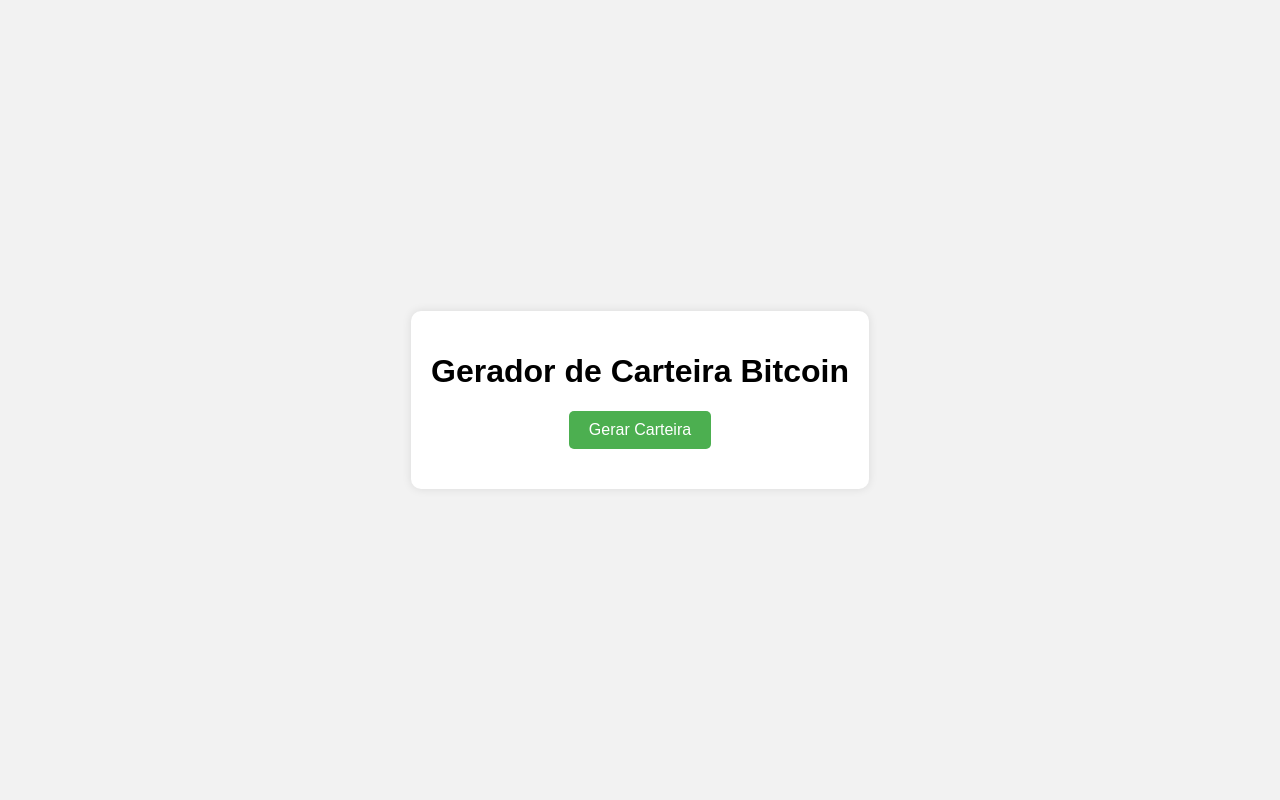
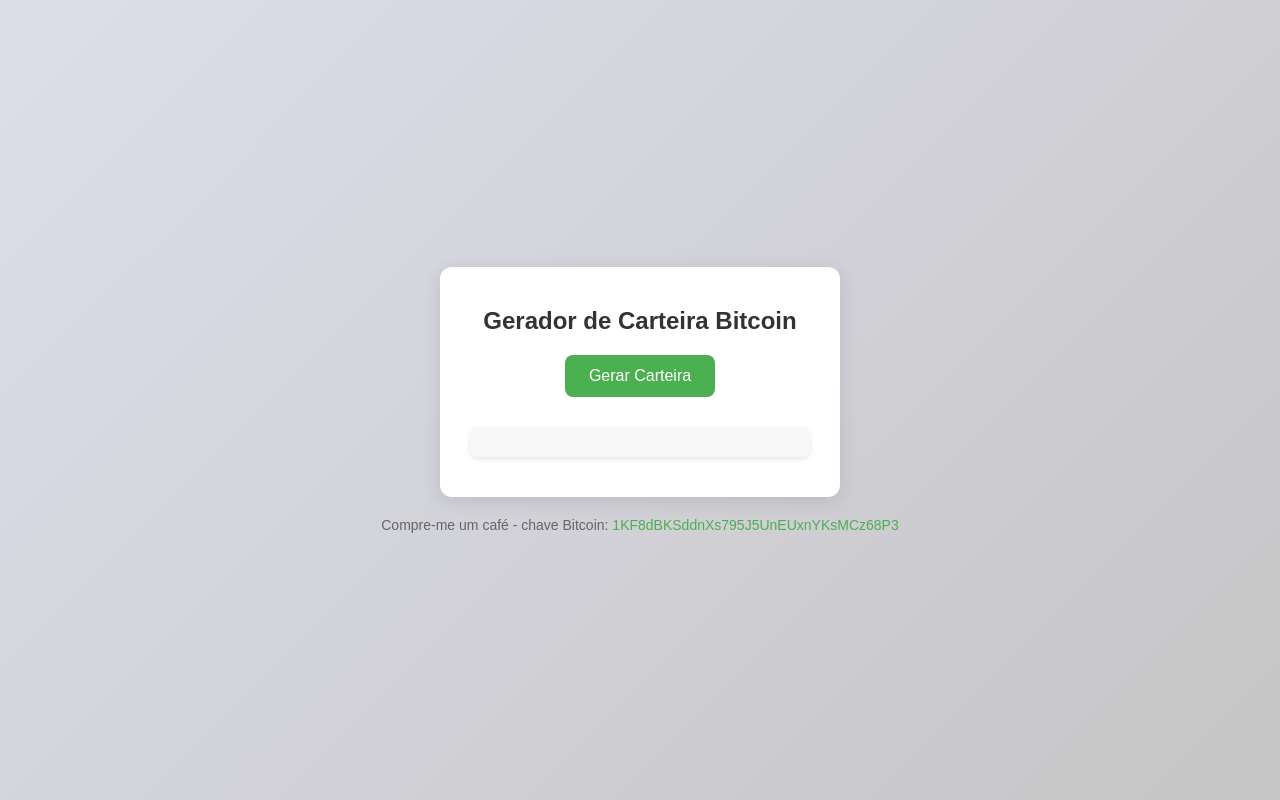
Before and after one commit to Alekssandher/cripto-wallet, a website: page src/index.html in a window 1280 px wide. Drawn offline with Linux system fonts and the light colour scheme.

Commit message:
Feat: compre-me um cafe

```diff
--- a/src/index.html
+++ b/src/index.html
@@ -5,40 +5,93 @@
     <meta name="viewport" content="width=device-width, initial-scale=1.0">
     <title>Gerador de Carteira Bitcoin</title>
     <style>
+        /* Estilos gerais */
+        * {
+            box-sizing: border-box;
+            margin: 0;
+            padding: 0;
+        }
         body {
             font-family: Arial, sans-serif;
             display: flex;
             flex-direction: column;
             align-items: center;
             justify-content: center;
-            height: 100vh;
-            margin: 0;
-            background-color: #f2f2f2;
+            min-height: 100vh;
+            background: linear-gradient(135deg, #dedeeb, #c5c5c5);
+            color: #333;
         }
+
+        /* Container principal */
         .container {
             text-align: center;
-            background-color: #fff;
-            padding: 20px;
-            border-radius: 10px;
-            box-shadow: 0px 0px 10px rgba(0, 0, 0, 0.1);
+            background-color: #ffffff;
+            padding: 40px 30px;
+            border-radius: 12px;
+            box-shadow: 0px 4px 20px rgba(0, 0, 0, 0.1);
+            max-width: 400px;
+            width: 100%;
+            transition: box-shadow 0.3s;
         }
+        .container:hover {
+            box-shadow: 0px 6px 25px rgba(0, 0, 0, 0.2);
+        }
+
+        /* Cabeçalho */
+        h1 {
+            font-size: 24px;
+            color: #333;
+            margin-bottom: 20px;
+        }
+
+        /* Botão */
         button {
-            padding: 10px 20px;
+            padding: 12px 24px;
             font-size: 16px;
             background-color: #4CAF50;
             color: white;
             border: none;
-            border-radius: 5px;
+            border-radius: 8px;
             cursor: pointer;
+            transition: background-color 0.3s, transform 0.2s;
         }
         button:hover {
             background-color: #45a049;
+            transform: scale(1.05);
         }
+
+        /* Saída */
         .output {
+            margin-top: 30px;
+            padding: 15px;
+            background-color: #f8f8f8;
+            border-radius: 8px;
+            box-shadow: 0px 2px 5px rgba(0, 0, 0, 0.1);
+            text-align: left;
+            font-size: 14px;
+            line-height: 1.6;
+            color: #333;
+            word-wrap: break-word;
+        }
+        .output p {
+            margin: 10px 0;
+        }
+        .output strong {
+            color: #4e54c8;
+        }
+
+        /* Rodapé */
+        footer {
             margin-top: 20px;
-            text-align: left;
-            max-width: 300px;
-            word-wrap: break-word;
+            font-size: 14px;
+            color: #666;
+        }
+        footer a {
+            color: #4CAF50;
+            text-decoration: none;
+        }
+        footer a:hover {
+            text-decoration: underline;
         }
     </style>
 </head>
@@ -48,6 +101,10 @@
         <button onclick="generateWallet()">Gerar Carteira</button>
         <div class="output" id="output"></div>
     </div>
+
+    <footer>
+        <p>Compre-me um café - chave Bitcoin: <a href="https://blockchain.com/btc/address/1KF8dBKSddnXs795J5UnEUxnYKsMCz68P3" target="_blank">1KF8dBKSddnXs795J5UnEUxnYKsMCz68P3</a></p>
+    </footer>
 
     <script>
         function generateWallet() {
@@ -61,7 +118,7 @@
                     `;
                 })
                 .catch(error => {
-                    document.getElementById('output').innerHTML = '<p>Erro ao gerar carteira.</p>';
+                    document.getElementById('output').innerHTML = '<p style="color:red;">Erro ao gerar carteira.</p>';
                     console.error('Erro:', error);
                 });
         }
```
